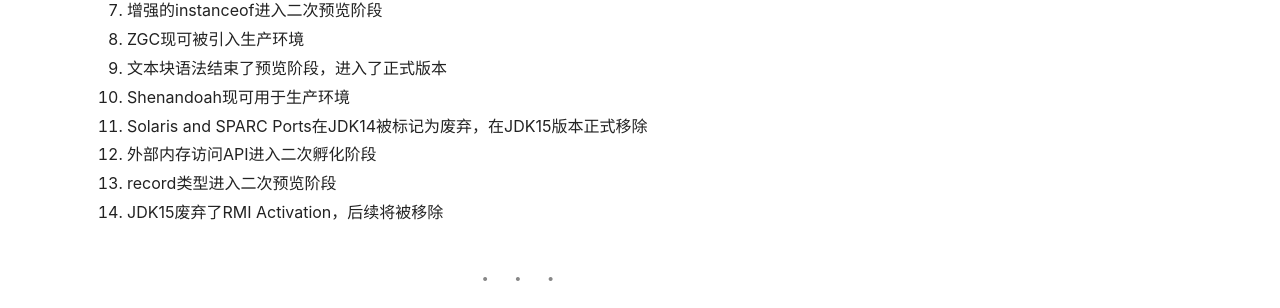
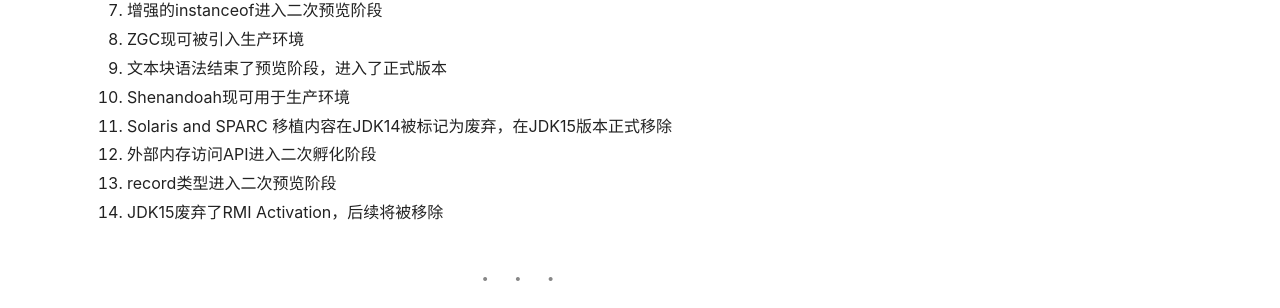
Before and after one commit to quantum-li/quantum-li.github.io, a Jekyll site: the page built from _posts/2020-06-07-java-history.md, in a window 1280 px wide and 900 px high, scrolled down 9559 px. Shown: the part 144-452 px from the top of the window. Built offline with Jekyll 4.4.1, drawn with Linux system fonts in a browser that asks for light colours; nearby versions of some CDN libraries; a script that is not in the unit is left out.

Commit message:
2021-07-27 15:00:18

```diff
--- a/_posts/2020-06-07-java-history.md
+++ b/_posts/2020-06-07-java-history.md
@@ -272,7 +272,7 @@ excerpt: 从Java的第一个版本诞生到现在已经有二十余年的时间
 8. ZGC现可被引入生产环境
 9. 文本块语法结束了预览阶段，进入了正式版本
 10. Shenandoah现可用于生产环境
-11. Solaris and SPARC Ports在JDK14被标记为废弃，在JDK15版本正式移除
+11. Solaris and SPARC 移植内容在JDK14被标记为废弃，在JDK15版本正式移除
 12. 外部内存访问API进入二次孵化阶段
 13. record类型进入二次预览阶段
 14. JDK15废弃了RMI Activation，后续将被移除
```
